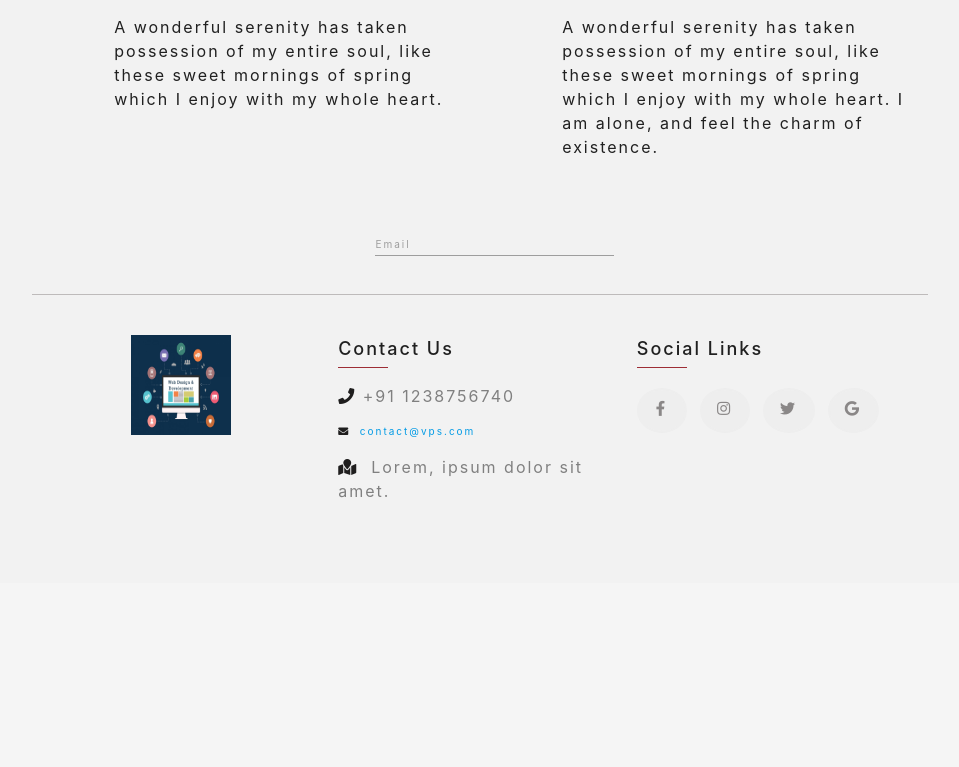
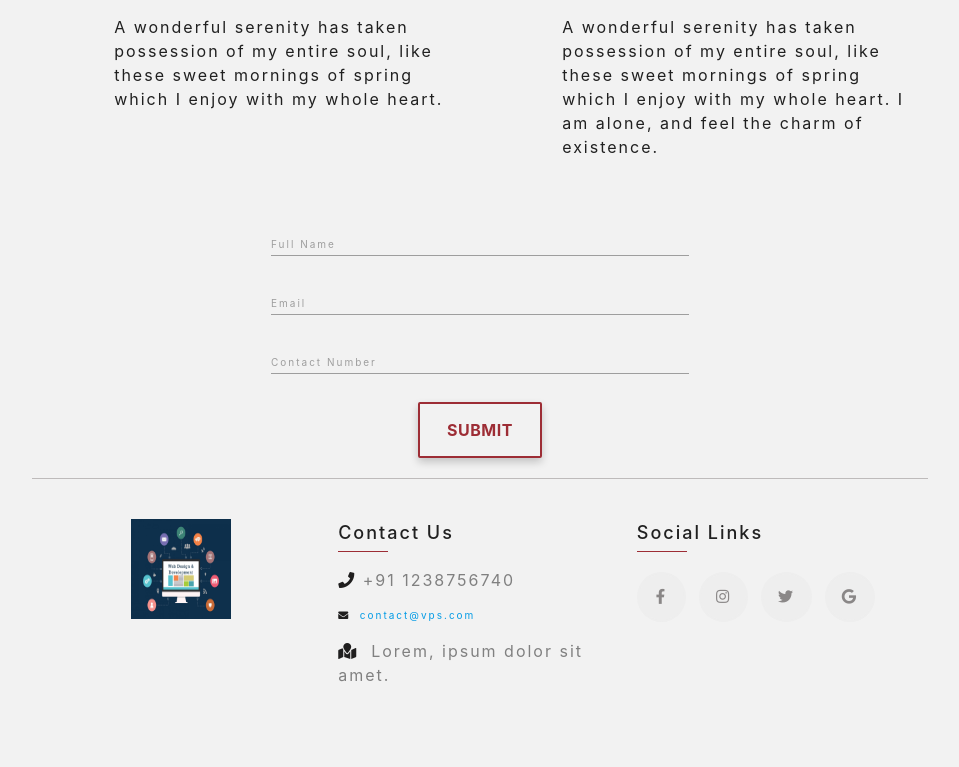
Before and after one commit to sonali-singh97/Pathshala, a Django app: page /addmission in a window 1280 px wide. Shown: the part 645-1412 px from the top of the page, without its empty margins (160-1119 px from the left). Before the commit the page ends 1143 px from the top, so only its background shows below. Run offline with Django 3.2, Linux system fonts and the light colour scheme; some libraries are stand-ins or nearby versions.

Commit message:
addmission form added

```diff
--- a/static/css/custom/footer.css
+++ b/static/css/custom/footer.css
@@ -35,7 +35,7 @@ a.social-links-1 {
     color: rgb(138, 135, 135) !important;
     background-color: #eee;
     display: inline-block;
-    padding: 8px 18px 10px 17px !important;
+    padding: 12px 17px 11px 17px !important;
     border-radius: 50%;
     font-size: 1.5rem;
     border: solid 2.5px #eee;
@@ -53,7 +53,7 @@ a.social-links-2 {
     display: inline-block;
     background-color: #eee;
     color: rgb(138, 135, 135) !important;
-    padding: 8px 16px 10px 15px !important;
+    padding: 12px 15px 11px 15px !important;
     border-radius: 50%;
     font-size: 1.5rem;
     border: solid 2.5px #eee;
@@ -71,7 +71,7 @@ a.social-links-3 {
     display: inline-block;
     background-color: #eee;
     color: rgb(138, 135, 135) !important;
-    padding: 8px 16px 10px 15px !important;
+    padding: 12px 15px 11px 15px !important;
     border-radius: 50%;
     font-size: 1.5rem;
     border: solid 2.5px #eee;
@@ -89,7 +89,7 @@ a.social-links-4 {
     display: inline-block;
     background-color: #eee;
     color: rgb(138, 135, 135) !important;
-    padding: 8px 16px 10px 15px !important;
+    padding: 12px 15px 11px 15px !important;
     border-radius: 50%;
     font-size: 1.5rem;
     border: solid 2.5px #eee;
--- a/templates/addmission.html
+++ b/templates/addmission.html
@@ -60,13 +60,22 @@
     </div>
 
     <!-- ADDMISSION ENQUIRY FORM -->
-    <div class="row">
-        <div class="col m7 offset-m1 s12">
-            <div class="d-flex justify-content-center flex-column">
-                <div class="input-field col s6">
+    <div class="row justify-content-center">
+        <div class="col offset-m3 m6 s12 text-center">
+            <div class="flex flex-column justify-content-center ">
+                <div class="input-field col s6 w-100">
+                    <input id="fname" type="text" class="validate" />
+                    <label for="fname">Full Name</label>
+                </div>
+                <div class="input-field col s6 w-100">
                     <input id="email" type="text" class="validate" />
                     <label for="email">Email</label>
-                  </div>
+                </div>
+                <div class="input-field col s6 w-100">
+                    <input id="contact" type="text" class="validate" />
+                    <label for="contact">Contact Number</label>
+                </div>
+                <button class="btn" style="margin-top: 10px;">Submit</button>
             </div>
         </div>
     </div>
```
